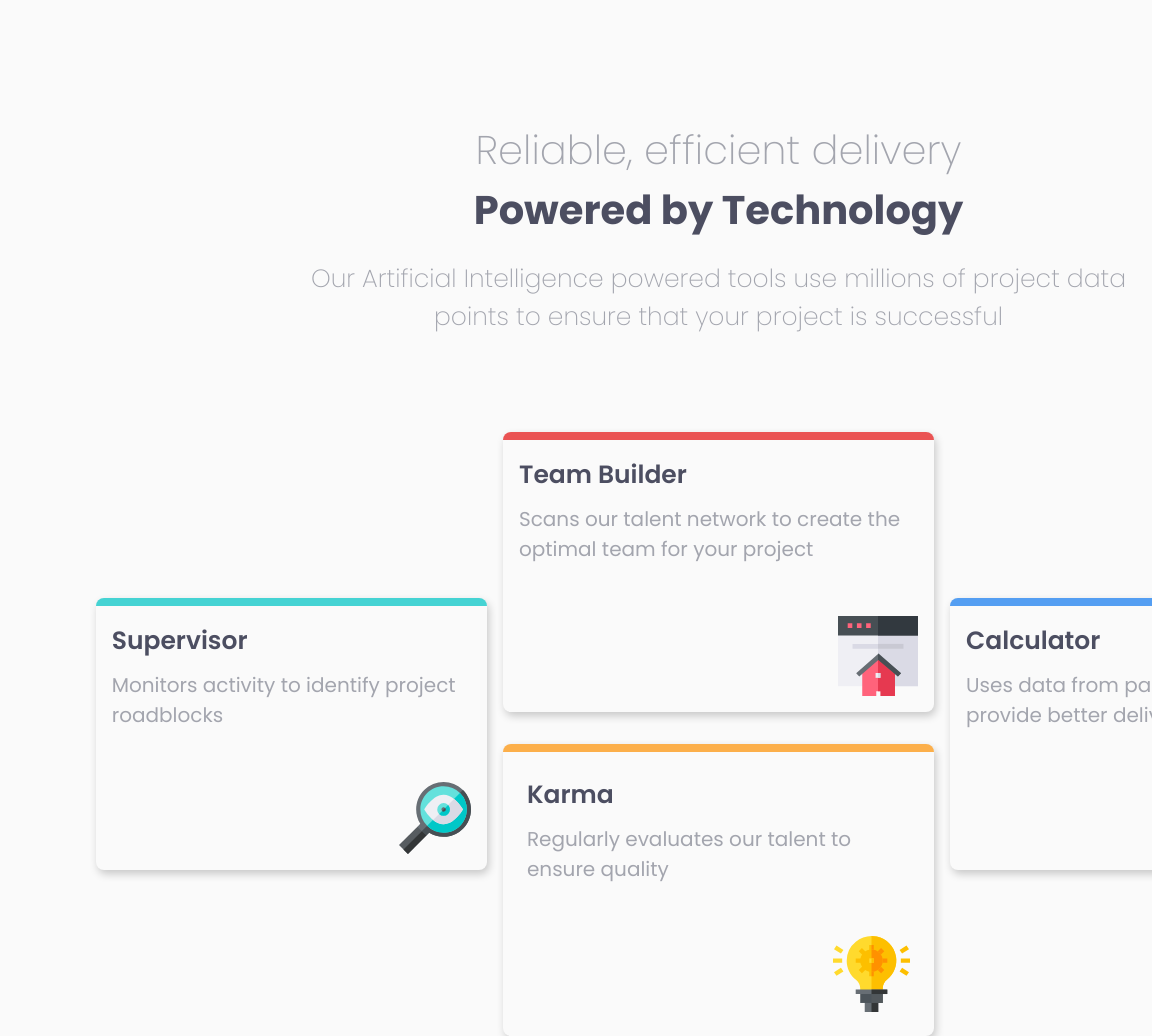
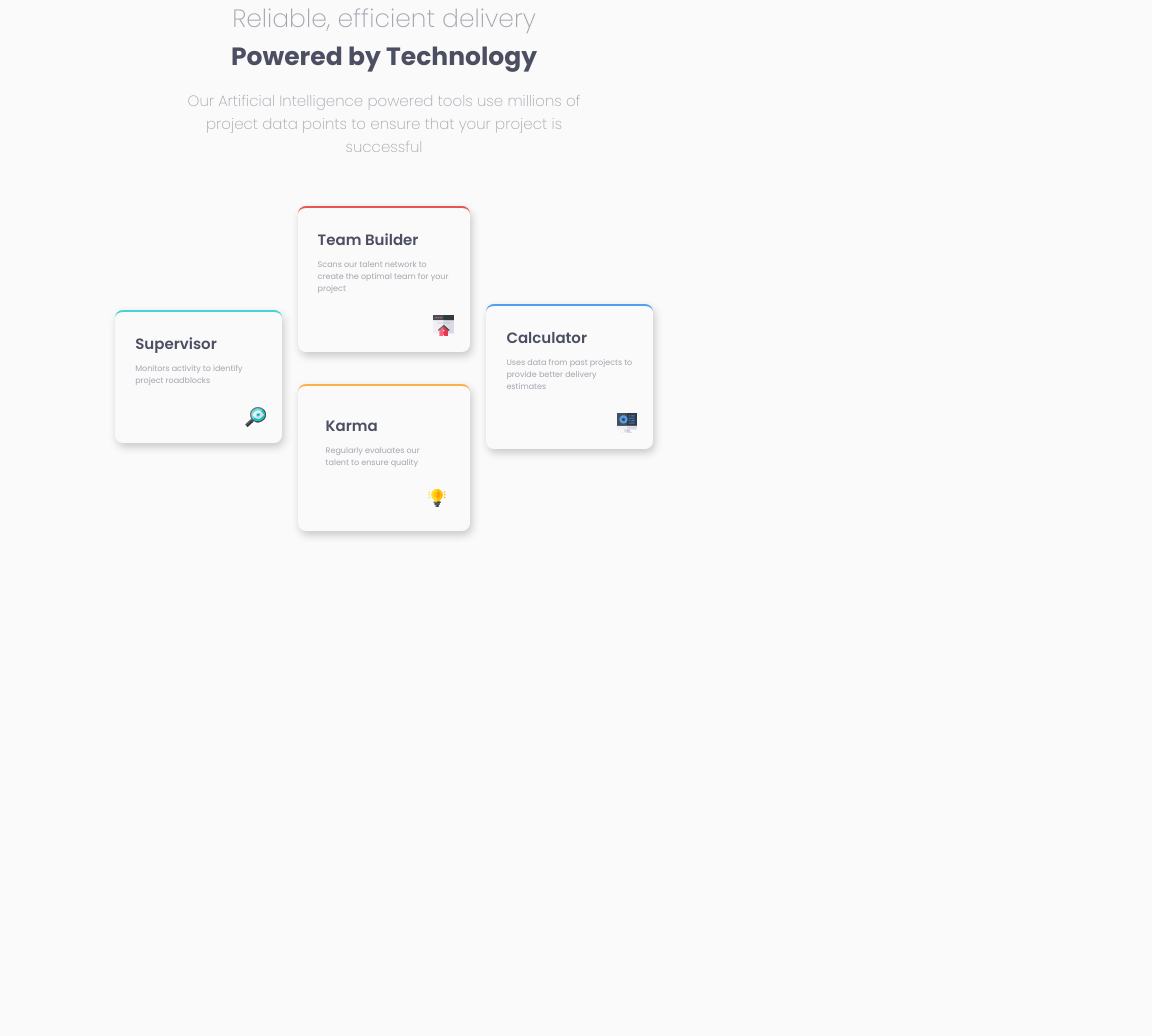
Before and after one commit to Shewag-rk/Four-cards-task, a plain HTML site: page index.html in a window 768 px wide. Shown: the top 1036 px of the page, 1152 px wide, since content can reach past the window. After the commit the page ends 800 px from the top, so only its background shows below. Drawn offline with Linux system fonts and the light colour scheme.

Commit message:
Tablet-view-media-query & Mobile-view-media-query

```diff
--- a/style.css
+++ b/style.css
@@ -22,11 +22,11 @@ body {
 }
 .container {
   width: 100%;
-  min-width: 1437px;
+  min-width: 600px;
 }
 .top-center-content {
   width: 100%;
-  margin-top: 2.5em;
+  /* margin-top: 1em; */
   display: flex;
   flex-wrap: wrap;
   flex-direction: column;
@@ -70,41 +70,42 @@ body {
   align-items: center;
 }
 .center-card {
-  width: 30%;
+  width: 35%;
   display: flex;
   flex-wrap: wrap;
   gap: 1em;
+  padding-bottom: 1em;
 }
 .four-cards {
-  padding: 1.5em;
+  padding: 1em;
   display: flex;
   align-items: flex-start;
 }
 .main-card-img {
   width: 100%;
-  padding-top: 2em;
+  padding-top: 1.9em;
   display: flex;
   justify-content: flex-end;
 }
 .card-img {
-  width: 15%;
+  width: 35px;
 }
 .four-cards p {
-  margin-top: 0.5em;
-  padding: 0;
-  font-size: 15px;
-  font-weight: 450;
+  margin: 0;
+  padding: 0.5em;
+  font-size: 12px;
+  font-weight: 400;
   color: var(--Grayish-Blue);
 }
 .four-cards h4 {
   margin: 0;
-  padding: 0;
+  padding: 0.5em;
   font-size: 15px;
   font-weight: 550;
   color: var(--Very-Dark-Blue);
 }
 .supervisor {
-  width: 25%;
+  width: 30%;
   display: flex;
   flex-direction: column;
   border-radius: 0.5em;
@@ -113,7 +114,6 @@ body {
   box-shadow: 2px 4px 8px 0 rgba(0, 0, 0, 0.2);
 }
 .team-Building {
-  width: 100%;
   display: flex;
   flex-direction: column;
   border-radius: 0.5em;
@@ -122,7 +122,7 @@ body {
   box-shadow: 2px 4px 8px 0 rgba(0, 0, 0, 0.2);
 }
 .calculator {
-  width: 25%;
+  width: 30%;
   display: flex;
   flex-direction: column;
   border-radius: 0.5em;
@@ -147,20 +147,26 @@ body {
   body {
     padding: 0;
     margin: 0;
+    width: 100%;
     font-family: var(--font-family);
     background-color: var(--primary-color);
+    /* background-color: red;
+    border: 1px solid black; */
+  }
+  .container{
+    width: 100%;
+    min-width: 425px;
   }
   .top-center-content{
     width: 100%;
-    position: relative;
-    top: 8em;
     display: flex;
     flex-wrap: wrap;
+    justify-content: center;
   }
   .top-center-content .para-one {
-    width: 70%;
+    width: 100%;
     text-align: center;
-    font-size: 80px;
+    font-size: 15px;
     font-weight: 200;
     color: var(--Grayish-Blue);
   }
@@ -168,15 +174,14 @@ body {
     margin-bottom: 0.5em;
     text-align: center;
     width: 100%;
-    font-size: 80px;
+    font-size: 15px;
     color: var(--Very-Dark-Blue);
   }
   .top-center-content p {
-    width: 90%;
+    width: 70%;
     margin: 0;
     padding: 0;
-    text-align: justify;
-    font-size: 4em;
+    text-align: center;
     font-weight: 400;
     color: var(--Grayish-Blue);
   }
@@ -190,10 +195,11 @@ body {
     flex-direction: column;
     justify-content: center;
     align-content: center;
+    /* background-color: blueviolet; */
   }
   .four-card-container {
-    width: 100%;
-    margin-top: 15em;
+    width: 90%;
+    margin-top: 2.5em;
     display: flex;
     flex-wrap: wrap;
     flex-direction: column;
@@ -202,7 +208,7 @@ body {
     align-items: center;
   }
   .center-card {
-    width: 100%;
+    width: 80%;
     display: flex;
     flex-direction: column;
     justify-content: center;
@@ -217,29 +223,29 @@ body {
     justify-content: flex-end;
   }
   .card-img {
-    width: 15%;
+    width: 10%;
   }
   .four-cards h4 {
     margin: 0;
     padding: 0;
-    font-size: 60px;
+    font-size: 10px;
     font-weight: 550;
     color: var(--Very-Dark-Blue);
   }
   .four-cards p {
     margin-top: 0.5em;
     padding: 0;
-    font-size: 60px;
+    font-size: 10px;
     font-weight: 400;
     color: var(--Grayish-Blue);
   }
   .supervisor {
-    width: 80%;
+    width: 65%;
     display: flex;
     flex-direction: column;
     border-radius: 0.5em;
     background-color: var(--primary-color);
-    border-top: 0.9em solid var(--Cyan);
+    border-top: 2px solid var(--Cyan);
     box-shadow: 2px 4px 8px 0 rgba(0, 0, 0, 0.2);
   }
   .team-Building {
@@ -248,17 +254,17 @@ body {
     flex-direction: column;
     border-radius: 0.5em;
     background-color: var(--primary-color);
-    border-top: 0.9em solid var(--Red);
+    border-top: 2px solid var(--Red);
     box-shadow: 2px 4px 8px 0 rgba(0, 0, 0, 0.2);
   }
   .calculator {
-    width: 80%;
+    width: 65%;
     margin-bottom: 3em;
     display: flex;
     flex-direction: column;
     border-radius: 0.5em;
     background-color: var(--primary-color);
-    border-top: 0.9em solid var(--Blue);
+    border-top: 2px solid var(--Blue);
     box-shadow: 2px 4px 8px 0 rgba(0, 0, 0, 0.2);
   }
   .karma {
@@ -268,10 +274,14 @@ body {
     padding: 1.5em;
     border-radius: 0.5em;
     background-color: var(--primary-color);
-    border-top: 0.9em solid var(--yellow);
+    border-top: 2px solid var(--yellow);
     box-shadow: 2px 4px 8px 0 rgba(0, 0, 0, 0.2);
   }
 }
+
+
+
+
 
 /* Media Query CSS Tablet */
 
@@ -284,34 +294,38 @@ body {
     margin: 0;
     font-family: var(--font-family);
     background-color: var(--primary-color);
+    /* background-color: yellow;
+    border: 1px solid black; */
+  }
+  .container{
+    width: 100%;
+    min-width: 768px;
   }
   .top-center-content{
     width: 100%;
-    position: relative;
-    top: 5em;
     display: flex;
     flex-wrap: wrap;
   }
   .top-center-content .para-one {
-    width: 70%;
+    width: 60%;
     text-align: center;
-    font-size: 40px;
+    font-size: 25px;
     font-weight: 200;
     color: var(--Grayish-Blue);
   }
   .top-center-content strong {
     margin-bottom: 0.5em;
     text-align: center;
-    width: 90%;
-    font-size: 40px;
+    width: 60%;
+    font-size: 25px;
     color: var(--Very-Dark-Blue);
   }
   .top-center-content p {
-    width: 60%;
+    width: 55%;
     margin: 0;
     padding: 0;
     text-align: center;
-    font-size: 25px;
+    font-size: 15px;
     font-weight: 200;
     color: var(--Grayish-Blue);
   }
@@ -322,58 +336,56 @@ body {
     display: flex;
     justify-content: center;
     align-content: center;
+    /* background-color: aqua; */
   }
   .four-card-container {
-    width: 100%;
-    /* margin-top: 3em; */
+    width: 70%;
     display: flex;
     gap: 1em;
     justify-content: center;
     align-items: center;
-    position: relative;
-    top: 8em;
   }
   .center-card {
-    width: 30%;
+    width: 45%;
     display: flex;
     flex-wrap: wrap;
     gap: 2em;
   }
   .four-cards {
-    padding: 1em;
+    /* padding: 1em; */
     display: flex;
     align-items: flex-start;
   }
   .main-card-img {
     width: 100%;
-    padding-top: 2em;
+    padding-top: 1em;
     display: flex;
     justify-content: flex-end;
   }
   .card-img {
-    width: 20%;
+    width: 15%;
   }
   .four-cards h4 {
     margin: 0;
-    padding: 0;
-    font-size: 25px;
+    padding: 4px;
+    font-size: 15px;
     font-weight: 550;
     color: var(--Very-Dark-Blue);
   }
   .four-cards p {
-    margin-top: 0.5em;
-    padding: 0;
-    font-size: 20px;
+    margin: 0;
+    padding: 0.5em;
+    font-size: 8px;
     font-weight: 400;
     color: var(--Grayish-Blue);
   }
   .supervisor {
-    width: 25%;
+    width: 35%;
     display: flex;
     flex-direction: column;
     border-radius: 0.5em;
     background-color: var(--primary-color);
-    border-top: 0.5em solid var(--Cyan);
+    border-top: 2px solid var(--Cyan);
     box-shadow: 2px 4px 8px 0 rgba(0, 0, 0, 0.2);
   }
   .team-Building {
@@ -382,26 +394,26 @@ body {
     flex-direction: column;
     border-radius: 0.5em;
     background-color: var(--primary-color);
-    border-top: 0.5em solid var(--Red);
+    border-top: 2px solid var(--Red);
     box-shadow: 2px 4px 8px 0 rgba(0, 0, 0, 0.2);
   }
   .calculator {
-    /* width: 25%; */
+    width: 35%;
     display: flex;
     flex-direction: column;
     border-radius: 0.5em;
     background-color: var(--primary-color);
-    border-top: 0.5em solid var(--Blue);
+    border-top: 2px solid var(--Blue);
     box-shadow: 2px 4px 8px 0 rgba(0, 0, 0, 0.2);
   }
   .karma {
     /* width: 100%; */
     display: flex;
     flex-direction: column;
-    padding: 1.5em;
+    /* padding: 1.5em; */
     border-radius: 0.5em;
     background-color: var(--primary-color);
-    border-top: 0.5em solid var(--yellow);
+    border-top: 2px solid var(--yellow);
     box-shadow: 2px 4px 8px 0 rgba(0, 0, 0, 0.2);
   }
 }
```
